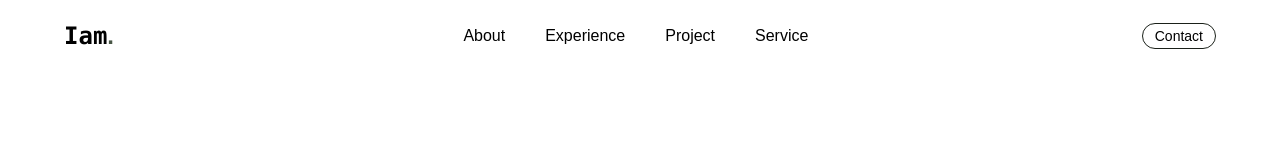
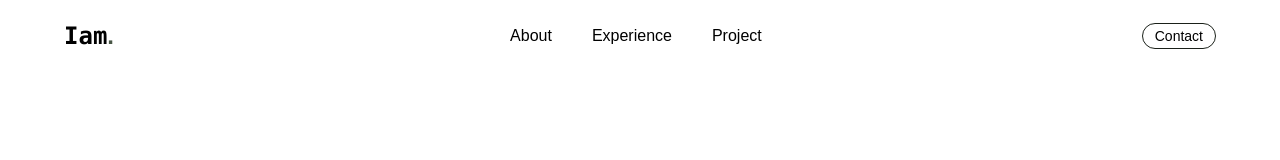
Before and after one commit to ilhaaam24/react-portofolio, a React (Vite) app: page / in a window 1280 px wide. Shown: the top 160 px of the page. Built offline with nearby package versions, Linux system fonts and the light colour scheme.

Commit message:
fix:fix navbar

```diff
--- a/src/components/Navbar.jsx
+++ b/src/components/Navbar.jsx
@@ -33,11 +33,7 @@ const Navbar = () => {
             Project
           </a>
         </li>
-        <li className="lg:ml-4">
-          <a href="" className="block py-2 px-4 lg:px-0 hover:text-[#485645] hover:scale-105 ease-in-out duration-300">
-            Service
-          </a>
-        </li>
+
       </ul>
       <div className="hidden md:block">
         <a href="#contact" className=" border border-[#1a2019] rounded-full text-sm py-1 px-3 hover:bg-[#1a2019] hover:text-white">
@@ -60,13 +56,13 @@ const Navbar = () => {
           </a>
         </li>
         <li className=" border-[#697565]">
-          <a href="#project" className="block py-2 px-6  text-lg" onClick={toggleMenu}>
-            Project
+          <a href="#experience" className="block py-2 px-6  text-lg" onClick={toggleMenu}>
+            Experience
           </a>
         </li>
         <li className=" border-[#697565]">
-          <a href="" className="block py-2 px-6 text-lg" onClick={toggleMenu}>
-            Service
+          <a href="#project" className="block py-2 px-6  text-lg" onClick={toggleMenu}>
+            Project
           </a>
         </li>
         <li className=" border-[#697565]">
```
